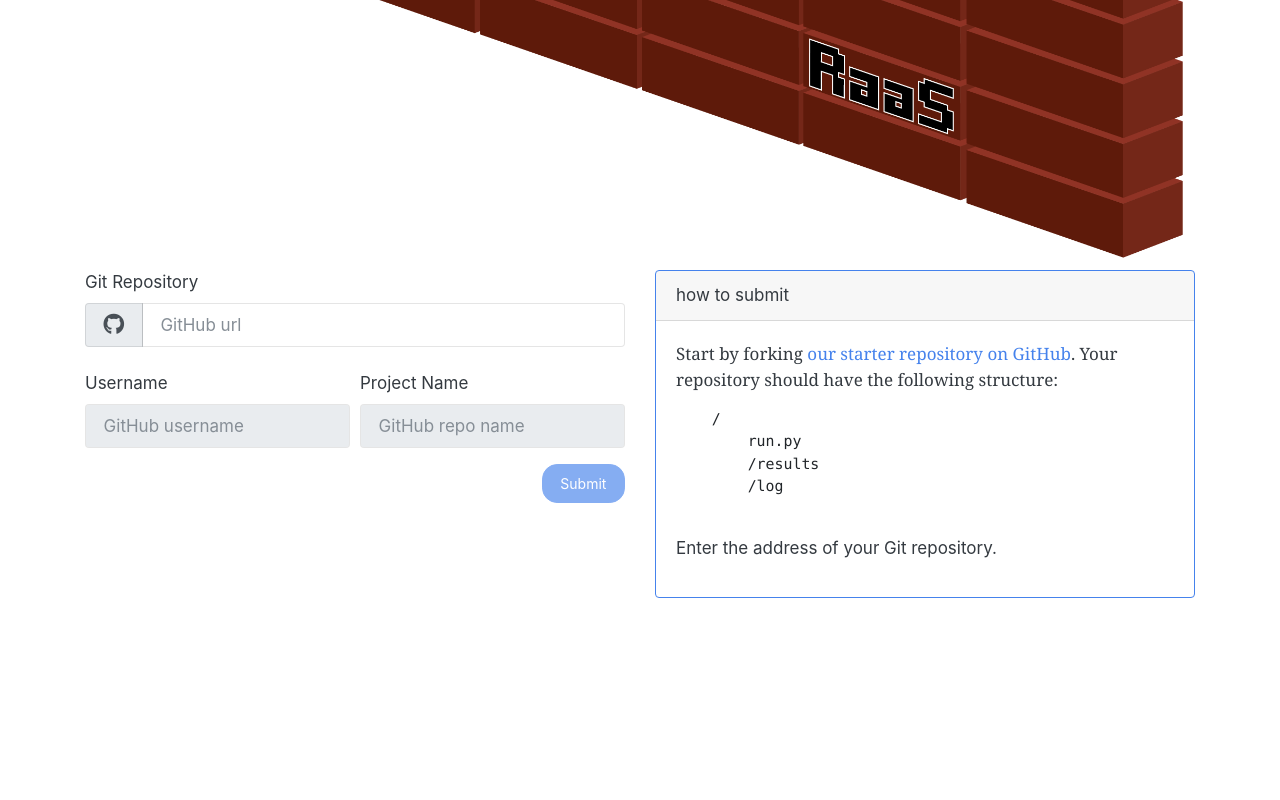
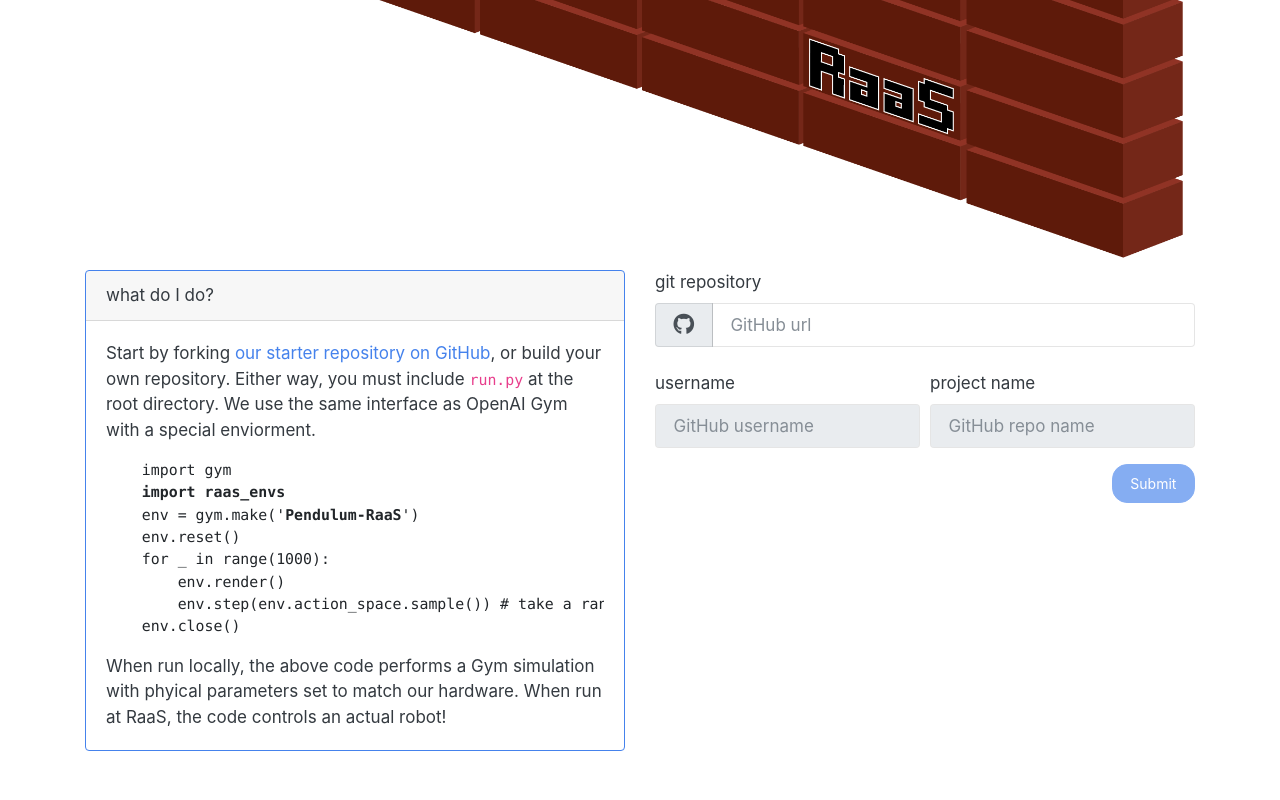
Before and after one commit to perciplex/raas, a Flask app: page /submit in a window 1280 px wide. Run offline with Flask 2, Linux system fonts and the light colour scheme; some libraries are stand-ins or nearby versions.

Commit message:
tweaked UI

```diff
--- a/server/templates/submit.html
+++ b/server/templates/submit.html
@@ -68,13 +68,35 @@
     <body>
         <div class="container">
             <div class="row">
-                <div class="col-6">
+
+                <div class="col-sm-6">
+                    <div class="card border-primary mb-3">
+                        <div class="card-header">what do I do?</div>
+                        <div class="card-body">
+                            <div class="card-text">
+                                Start by forking <a href="https://github.com/perciplex/raas-starter">our starter repository on GitHub</a>, or build your own repository. Either way, you must include <code>run.py</code> at the root directory. We use the same interface as OpenAI Gym with a special enviorment.
+                                <p></p>
+                                <pre>
+    import gym
+    <strong>import raas_envs</strong>
+    env = gym.make('<strong>Pendulum-RaaS</strong>')
+    env.reset()
+    for _ in range(1000):
+        env.render()
+        env.step(env.action_space.sample()) # take a random action
+    env.close()</pre>
+
+                                When run locally, the above code performs a Gym simulation with phyical parameters set to match our hardware. When run at RaaS, the code controls an actual robot!
+                                </div>
+                        </div>
+                    </div>
+                </div>
+                <div class="col-sm-6">
                         <div class="form-group has-success">
                             <form action="/job" method="post">
-
                                 <div class="form-row">
                                         <div class="form-group col-md-12">
-                                        <label class="form-control-label" for="inputSuccess1">Git Repository</label>
+                                            <label class="form-control-label" for="inputSuccess1">git repository</label>
                                             <div class="input-group mb-2">
                                                 <div class="input-group-prepend">
                                                     <div class="input-group-text"><i class="fa fa-lg fa-github"></i></div>
@@ -87,22 +109,22 @@
                                 <div class="form-row">
 
                                     <div class="form-group col-md-6">
-                                    <label class="control-label" for="username">Username</label>
+                                        <label class="control-label" for="username">username</label>
                                         <input class="form-control" id="username" type="text" placeholder="GitHub username" readonly="" name="user">
                                     </div>
 
                                     <div class="form-group col-md-6">
-                                    <label class="control-label" for="name">Project Name</label>
+                                        <label class="control-label" for="name">project name</label>
                                         <input class="form-control" id="name" type="text" placeholder="GitHub repo name" readonly="" name="name">
                                     </div>
                                 </div>
 
 
 
-                            <div id="valid" class="feedback float-left text-success">Looks ready to go! </div>
-                            <div id="invalid-url" class="feedback float-left text-danger">Please enter a valid repository url.</div>
-                            <div id="invalid-not-found" class="feedback float-left text-danger">GitHub repository not found.</div>
-                            <div id="invalid-git" class="feedback float-left text-danger">Please check repository structure.</div>
+                                <div id="valid" class="feedback float-left text-success">looks ready to go! </div>
+                                <div id="invalid-url" class="feedback float-left text-danger">please enter a valid repository url</div>
+                                <div id="invalid-not-found" class="feedback float-left text-danger">GitHub repository not found</div>
+                                <div id="invalid-git" class="feedback float-left text-danger">please check repository structure</div>
 
                                 <button type="submit" class="btn btn-primary float-right" id="submit" disabled>
                                     <span id="submit-word">Submit</span>
@@ -114,24 +136,6 @@
                             </form>
                         </div>
                     </div>
-                <div class="col-6">
-                    <div class="card border-primary mb-3">
-                        <div class="card-header">how to submit</div>
-                        <div class="card-body">
-                            <p class="card-text">
-                                Start by forking <a href="https://github.com/perciplex/raas-starter">our starter repository on GitHub</a>. Your repository should have the following structure:
-                                <br>
-                                <pre>
-    /
-        run.py
-        /results
-        /log
-                                </pre>
-                                Enter the address of your Git repository.
-                            </p>
-                        </div>
-                    </div>
-                </div>
             </div>
         </div>
     </body>
```
Also changed, not shown: server/templates/index.html (+26 -6 lines), server/templates/job.html (+16 -4 lines). Lines whose indentation alone changed are shown as unchanged.
